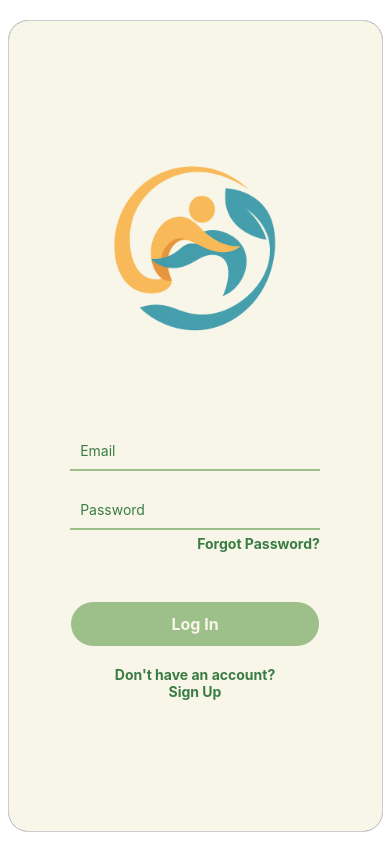
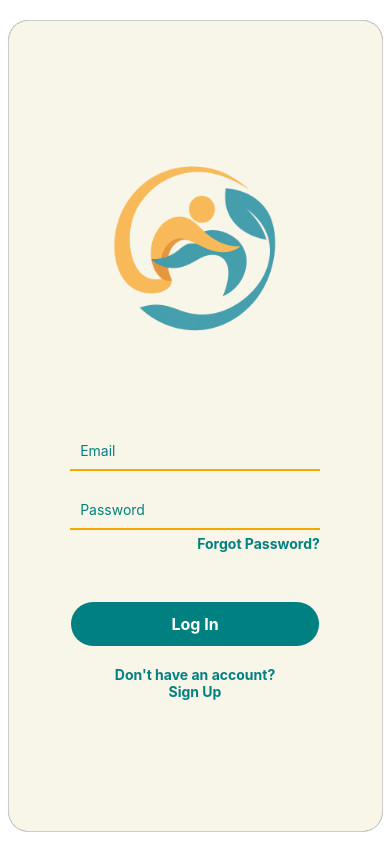
Before and after one commit to Pushpreet01/Shifa, a React Native app: screen /Login in a window 390 px wide. Built offline with nearby package versions, Linux system fonts and the light colour scheme; no server answers.

Commit message:
login-screen design completed

```diff
--- a/app/LoginScreen.tsx
+++ b/app/LoginScreen.tsx
@@ -57,7 +57,7 @@ const LoginScreen: React.FC<Props> = ({ navigation }) => {
       <View style={styles.inputContainer}>
         <TextInput
           placeholder="Email"
-          placeholderTextColor="#3A7D44"
+          placeholderTextColor="#008080"
           value={email}
           onChangeText={setEmail}
           keyboardType="email-address"
@@ -69,7 +69,7 @@ const LoginScreen: React.FC<Props> = ({ navigation }) => {
       <View style={styles.inputContainer}>
         <TextInput
           placeholder="Password"
-          placeholderTextColor="#3A7D44"
+          placeholderTextColor="#008080"
           value={password}
           onChangeText={setPassword}
           secureTextEntry
@@ -115,27 +115,27 @@ const styles = StyleSheet.create({
   },
   input: {
     borderBottomWidth: 2,
-    borderBottomColor: "#9DC08B",
+    borderBottomColor: "#F6A800", // amber
     padding: 10,
     fontSize: 14,
-    color: "#3A7D44",
+    color: "#008080", // teal
   },
   forgotPassword: {
-    color: "#3A7D44",
+    color: "#008080", // teal
     fontSize: 14,
     fontWeight: "bold",
     textAlign: "right",
     marginTop: 5,
   },
   loginButton: {
-    backgroundColor: "#9DC08B",
+    backgroundColor: "#008080", // teal
     paddingVertical: 12,
     paddingHorizontal: 100,
     borderRadius: 25,
     marginTop: 30,
   },
   loginButtonText: {
-    color: "#F8F5E9",
+    color: "#FFFFFF", // white
     fontSize: 16,
     fontWeight: "bold",
   },
@@ -143,16 +143,17 @@ const styles = StyleSheet.create({
     marginTop: 0,
   },
   signUpButtonText: {
-    color: "#3A7D44",
+    color: "#008080", // teal
     fontSize: 14,
     fontWeight: "bold",
   },
   Text: {
     marginTop: 20,
-    color: "#3A7D44",
+    color: "#008080", // teal
     fontSize: 14,
     fontWeight: "bold",
   },
 });
 
+
 export default LoginScreen;
```
